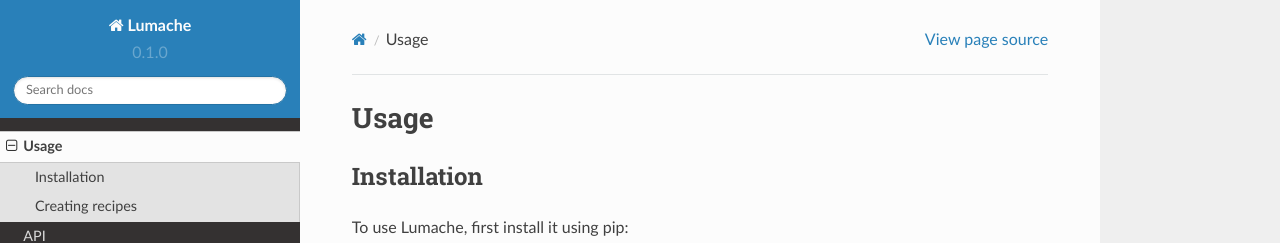
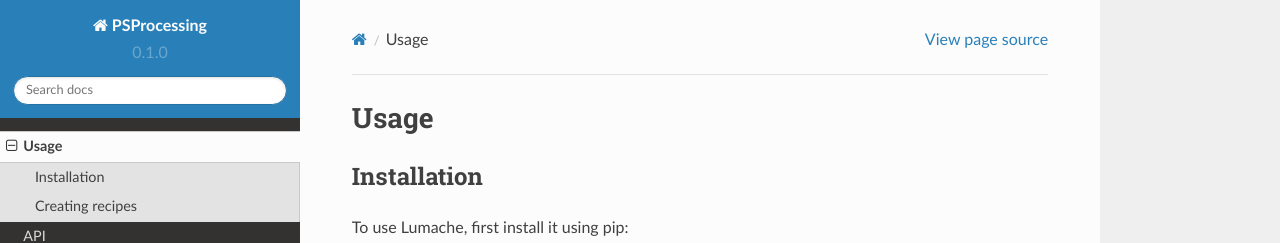
Before and after one commit to shadimasoumi/TestMATLAB, a Sphinx documentation site: the page built from docs/source/usage.rst, in a window 1280 px wide and 1095 px high. Shown: the top 243 px of the window. Built offline with Sphinx 7.4.7 and the Read the Docs theme 2.0.0, drawn with Linux system fonts in a browser that asks for light colours; some of the changed text lies outside the part shown.

Commit message:
Update conf.py

```diff
--- a/docs/source/conf.py
+++ b/docs/source/conf.py
@@ -2,9 +2,9 @@
 
 # -- Project information
 
-project = 'Lumache'
-copyright = '2021, Graziella'
-author = 'Graziella'
+project = 'PSProcessing'
+copyright = '2023, Shadi'
+author = 'Shadi'
 import os
 release = '0.1'
 version = '0.1.0'
```
